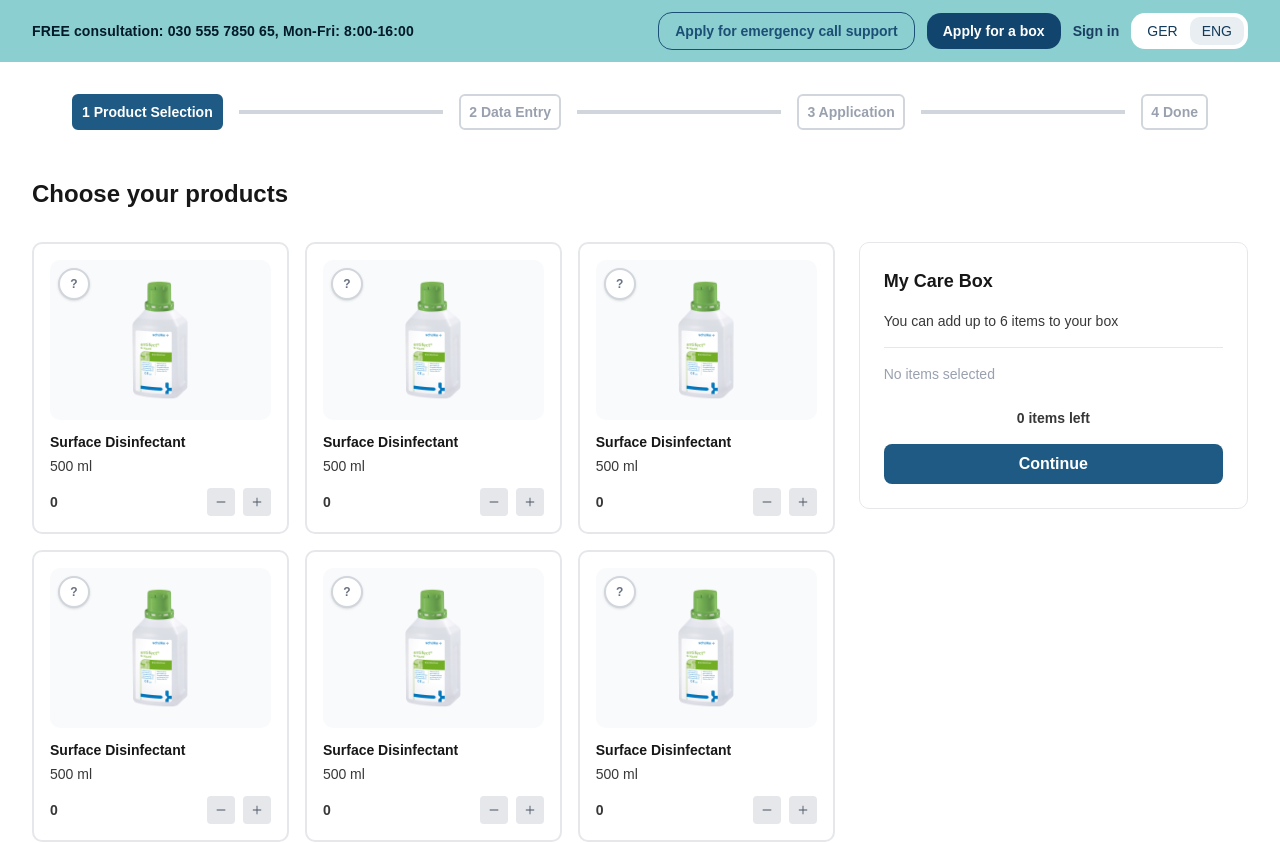
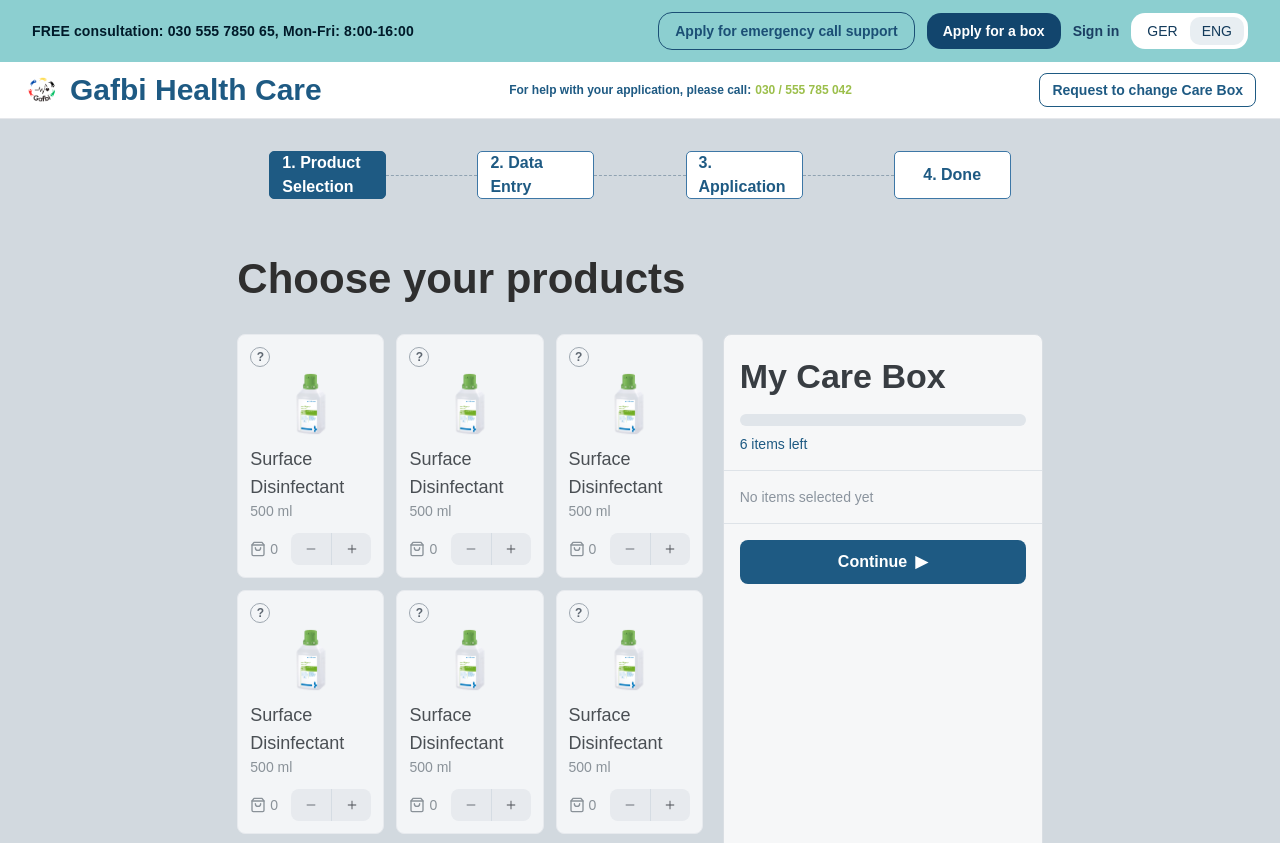
Before and after one commit to Rahul-Mallik-CSE/Gafbi-Health-Care, a Next.js app: page /apply-box in a window 1280 px wide. Shown: the top 843 px of the page. Built offline with nearby package versions, Linux system fonts and the light colour scheme; a web font is replaced by a local one.

Commit message:
feat: enhance ApplyBox components with improved UI, added icons, and optimized state management

```diff
--- a/src/components/ApplyBoxComponents/ApplyBoxStepper.tsx
+++ b/src/components/ApplyBoxComponents/ApplyBoxStepper.tsx
@@ -2,6 +2,7 @@
 
 "use client";
 
+import Image from "next/image";
 import React, { useState } from "react";
 import ProductSelectionStep from "./ProductSelectionStep";
 import DataEntryStep from "./DataEntryStep";
@@ -105,6 +106,7 @@ export default function ApplyBoxStepper() {
     if (updatedData) {
       setFormData((prev) => ({ ...prev, ...updatedData }));
     }
+
     if (currentStep < steps.length) {
       setCurrentStep(currentStep + 1);
     }
@@ -117,8 +119,13 @@ export default function ApplyBoxStepper() {
   };
 
   const handleComplete = () => {
-    // Handle completion
     console.log("Application completed with data:", formData);
+  };
+
+  const getStepState = (stepId: number) => {
+    if (currentStep > stepId) return "completed";
+    if (currentStep === stepId) return "active";
+    return "upcoming";
   };
 
   const renderStep = () => {
@@ -154,46 +161,72 @@ export default function ApplyBoxStepper() {
   };
 
   return (
-    <div className="min-h-screen w-full bg-background pb-8 sm:pb-12">
-      {/* Stepper */}
-      <div className="mx-auto w-full max-w-300 px-4 sm:px-6 lg:px-8">
-        <div className="mb-8 sm:mb-12 mt-6 sm:mt-8">
-          <div className="flex items-center justify-between">
-            {steps.map((step, index) => (
-              <React.Fragment key={step.id}>
-                <div className="flex flex-col items-center justify-center">
+    <div className="min-h-screen w-full bg-[#d2d9df] pb-8 sm:pb-12">
+      <header className="w-full border-b border-gray-200 bg-white">
+        <div className="mx-auto flex w-full max-w-full items-center justify-between gap-4 px-4 py-2.5 sm:px-6">
+          <div className="flex items-center gap-2.5">
+            <Image
+              src="/logo.png"
+              alt="Gafbi"
+              width={36}
+              height={36}
+              priority
+            />
+            <p className="text-[30px] font-semibold leading-none text-[#1e5a83]">
+              Gafbi Health Care
+            </p>
+          </div>
+          <p className="hidden text-center text-xs font-semibold text-[#1e5a83] md:block">
+            For help with your application, please call:
+            <span className="ml-1 text-[#9cbf4b]">030 / 555 785 042</span>
+          </p>
+          <button className="rounded-md border border-[#1e5a83] px-3 py-1.5 text-sm font-semibold text-[#1e5a83] transition-colors hover:bg-[#eaf3fa]">
+            Request to change Care Box
+          </button>
+        </div>
+      </header>
+
+      <div className="mx-auto w-full max-w-2/3 px-4 sm:px-6">
+        <div className="mb-8 mt-8 flex w-full items-center overflow-x-auto pb-2 sm:mb-10">
+          <div className="flex w-full items-center px-5 md:px-8">
+            {steps.map((step, index) => {
+              const stepState = getStepState(step.id);
+
+              return (
+                <React.Fragment key={step.id}>
                   <div
-                    className={`flex h-9  px-2 items-center justify-center rounded-sm border-2 transition-all duration-300 ${
-                      currentStep >= step.id
-                        ? "border-button-bg bg-button-bg text-white"
-                        : "border-gray-300 bg-white text-gray-400"
+                    className={`flex h-12 flex-1 items-center justify-center rounded-[5px] border px-3 text-base font-semibold transition-all ${
+                      stepState === "active"
+                        ? "border-[#1e5a83] bg-[#1e5a83] text-white"
+                        : "border-[#3d77a6] bg-white text-[#1e5a83]"
                     }`}
                   >
-                    {currentStep > step.id ? (
-                      <span className="text-base sm:text-lg">✓</span>
-                    ) : (
-                      <span className="text-xs  sm:text-sm font-semibold">
-                        {step.id} {step.label}
+                    <span>
+                      {step.id}. {step.label}
+                    </span>
+                    {stepState === "completed" && (
+                      <span className="ml-2 text-lg leading-none text-[#22b45e]">
+                        ✓
                       </span>
                     )}
                   </div>
-                </div>
-                {index < steps.length - 1 && (
-                  <div
-                    className={`h-1 flex-1 mx-2 sm:mx-4 transition-all duration-300 ${
-                      currentStep > step.id ? "bg-button-bg" : "bg-gray-300"
-                    }`}
-                  />
-                )}
-              </React.Fragment>
-            ))}
+                  {index < steps.length - 1 && (
+                    <div className="h-px flex-1 border-t border-dashed border-[#8fa2b1]" />
+                  )}
+                </React.Fragment>
+              );
+            })}
           </div>
         </div>
+
+        <div className="mx-auto w-full">{renderStep()}</div>
       </div>
 
-      {/* Step Content */}
-      <div className="mx-auto w-full max-w-400 px-4 sm:px-6 lg:px-8">
-        {renderStep()}
+      <div className="mx-auto mt-6 block w-full max-w-295 px-4 md:hidden">
+        <p className="text-center text-xs font-semibold text-[#1e5a83]">
+          For help with your application, please call:
+          <span className="ml-1 text-[#9cbf4b]">030 / 555 785 042</span>
+        </p>
       </div>
     </div>
   );
--- a/src/components/ApplyBoxComponents/ProductSelectionStep.tsx
+++ b/src/components/ApplyBoxComponents/ProductSelectionStep.tsx
@@ -2,9 +2,13 @@
 
 "use client";
 
-import React, { useState } from "react";
+import React, { useMemo, useState } from "react";
 import Image from "next/image";
 import { AiOutlineMinus, AiOutlinePlus } from "react-icons/ai";
+import { LuShoppingBag } from "react-icons/lu";
+import { PiTrashSimple } from "react-icons/pi";
+
+const MAX_ITEMS = 6;
 
 const products = [
   {
@@ -63,6 +67,20 @@ const products = [
     price: 12.99,
     image: "/antifect.png",
   },
+  {
+    id: "9",
+    name: "Surface Disinfectant",
+    volume: "500 ml",
+    price: 12.99,
+    image: "/antifect.png",
+  },
+  {
+    id: "10",
+    name: "Surface Disinfectant",
+    volume: "500 ml",
+    price: 12.99,
+    image: "/antifect.png",
+  },
 ];
 
 interface ProductSelectionStepProps {
@@ -85,31 +103,62 @@ export default function ProductSelectionStep({
     data.length > 0 ? data : [],
   );
 
-  const updateProductQuantity = (productId: string, quantity: number) => {
-    if (quantity === 0) {
-      setSelectedProducts((prev) => prev.filter((p) => p.id !== productId));
+  const totalItems = selectedProducts.reduce((sum, p) => sum + p.quantity, 0);
+  const itemsLeft = Math.max(0, MAX_ITEMS - totalItems);
+
+  const selectedProductsWithImages = useMemo(() => {
+    return selectedProducts.map((selectedProduct) => ({
+      ...selectedProduct,
+      image:
+        products.find((product) => product.id === selectedProduct.id)?.image ||
+        "/antifect.png",
+    }));
+  }, [selectedProducts]);
+
+  const updateProductQuantity = (productId: string, nextQuantity: number) => {
+    if (nextQuantity < 0) return;
+
+    const existing = selectedProducts.find(
+      (product) => product.id === productId,
+    );
+    const currentQty = existing?.quantity || 0;
+    const projectedTotal = totalItems - currentQty + nextQuantity;
+
+    if (projectedTotal > MAX_ITEMS) {
       return;
     }
 
-    const existing = selectedProducts.find((p) => p.id === productId);
-    const product = products.find((p) => p.id === productId);
+    if (nextQuantity === 0) {
+      setSelectedProducts((prev) =>
+        prev.filter((product) => product.id !== productId),
+      );
+      return;
+    }
+
+    const sourceProduct = products.find((product) => product.id === productId);
+    if (!sourceProduct) return;
 
     if (existing) {
       setSelectedProducts((prev) =>
-        prev.map((p) => (p.id === productId ? { ...p, quantity } : p)),
+        prev.map((product) =>
+          product.id === productId
+            ? { ...product, quantity: nextQuantity }
+            : product,
+        ),
       );
-    } else if (product) {
+      return;
+    }
+
     setSelectedProducts((prev) => [
       ...prev,
       {
-          id: product.id,
-          name: product.name,
-          volume: product.volume,
-          quantity,
-          price: product.price,
+        id: sourceProduct.id,
+        name: sourceProduct.name,
+        volume: sourceProduct.volume,
+        quantity: nextQuantity,
+        price: sourceProduct.price,
       },
     ]);
-    }
   };
 
   const handleContinue = () => {
@@ -117,64 +166,62 @@ export default function ProductSelectionStep({
       alert("Please select at least one product");
       return;
     }
+
     onNext({ selectedProducts });
   };
 
-  const totalItems = selectedProducts.reduce((sum, p) => sum + p.quantity, 0);
-
   return (
     <div className="w-full">
-      <h2 className="mb-6 sm:mb-8 text-lg sm:text-2xl font-bold text-primary">
+      <h2 className="mb-6 text-[42px] font-bold text-[#2f2f2f]">
         Choose your products
       </h2>
 
-      <div className="grid gap-4 sm:gap-6 grid-cols-1 sm:grid-cols-2 lg:grid-cols-3 mb-6 sm:mb-8">
-        {/* Products Grid */}
-        <div className="lg:col-span-2">
-          <div className="grid gap-3 sm:gap-4 grid-cols-2 sm:grid-cols-3">
+      <div className="grid gap-5 lg:grid-cols-[1fr_320px]">
+        <div className="grid grid-cols-1 gap-3 sm:grid-cols-2 lg:grid-cols-3">
           {products.map((product) => {
             const selected = selectedProducts.find(
-                (p) => p.id === product.id,
+              (item) => item.id === product.id,
             );
             const quantity = selected?.quantity || 0;
+            const disableAdd = quantity === 0 && itemsLeft === 0;
 
             return (
               <div
                 key={product.id}
-                  className={`rounded-lg border-2 p-3 sm:p-4 transition-all ${
+                className={`rounded-md border bg-[#f3f5f7] p-3 ${
                   quantity > 0
-                      ? "border-button-bg bg-white shadow-md"
-                      : "border-gray-200 bg-white"
+                    ? "border-2 border-[#2f73b4]"
+                    : "border border-[#e7eaee]"
                 }`}
               >
-                  {/* Product Image with Question Mark */}
-                  <div className="relative mb-3 flex h-32 sm:h-40 items-center justify-center rounded-lg bg-gray-50">
+                <div className="mb-1 flex items-start justify-between">
+                  <span className="inline-flex h-5 w-5 items-center justify-center rounded-full border border-[#9ea7b0] text-xs font-semibold text-[#5f6872]">
+                    ?
+                  </span>
+                </div>
+
+                <div className="mb-2 flex justify-center">
                   <Image
                     src={product.image}
                     alt={product.name}
-                      width={80}
-                      height={120}
-                      className="h-24 sm:h-32 w-auto object-contain"
+                    width={66}
+                    height={90}
+                    className="h-16.5 w-auto object-contain"
                   />
-                    {/* Question Mark Badge */}
-                    <div className="absolute top-2 left-2 flex h-8 w-8 items-center justify-center rounded-full bg-white border-2 border-gray-300 text-center shadow-sm">
-                      <span className="text-xs font-semibold text-gray-500">
-                        ?
-                      </span>
                 </div>
-                  </div>
-                  <h3 className="mb-1 text-xs sm:text-sm font-semibold text-primary">
+
+                <p className="text-lg font-medium text-[#4a4f54]">
                   {product.name}
-                  </h3>
-                  <p className="mb-3 text-xs sm:text-sm text-secondary">
-                    {product.volume}
                 </p>
+                <p className="mb-3 text-sm text-[#8a9299]">{product.volume}</p>
 
                 <div className="flex items-center justify-between">
-                    <span className="text-xs sm:text-sm font-semibold text-secondary">
+                  <span className="flex items-center gap-1 text-sm text-[#8a9299]">
+                    <LuShoppingBag className="text-base" />
                     {quantity}
                   </span>
-                    <div className="flex gap-1 sm:gap-2">
+
+                  <div className="flex items-center overflow-hidden rounded-md bg-[#e7eaee]">
                     <button
                       onClick={() =>
                         updateProductQuantity(
@@ -182,7 +229,7 @@ export default function ProductSelectionStep({
                           Math.max(0, quantity - 1),
                         )
                       }
-                        className="flex cursor-pointer h-6 w-6 sm:h-7 sm:w-7 items-center justify-center rounded bg-gray-200 text-gray-600 hover:bg-gray-300 transition-colors"
+                      className="flex h-8 w-10 cursor-pointer items-center justify-center text-[#6d737a] transition-colors hover:bg-[#d8dde2]"
                     >
                       <AiOutlineMinus className="text-xs" />
                     </button>
@@ -190,7 +237,8 @@ export default function ProductSelectionStep({
                       onClick={() =>
                         updateProductQuantity(product.id, quantity + 1)
                       }
-                        className="flex cursor-pointer h-6 w-6 sm:h-7 sm:w-7 items-center justify-center rounded bg-gray-200 text-gray-600 hover:bg-gray-300 transition-colors"
+                      disabled={disableAdd}
+                      className="flex h-8 w-10 cursor-pointer items-center justify-center border-l border-[#d5dce3] text-[#4a4f54] transition-colors hover:bg-[#d8dde2] disabled:cursor-not-allowed disabled:opacity-40"
                     >
                       <AiOutlinePlus className="text-xs" />
                     </button>
@@ -200,39 +248,49 @@ export default function ProductSelectionStep({
             );
           })}
         </div>
-        </div>
 
-        {/* My Care Box Summary */}
-        <div className="lg:col-span-1">
-          <div className="sticky top-4 rounded-lg border border-gray-200 bg-white p-4 sm:p-6">
-            <h3 className="mb-4 text-base sm:text-lg font-bold text-primary">
+        <aside className="rounded-md border border-[#d9dee3] bg-[#f6f7f8]">
+          <div className="border-b border-[#dee3e8] px-4 py-4">
+            <h3 className="text-[34px] font-bold text-[#383d42]">
               My Care Box
             </h3>
-            <div className="mb-4 pb-4 border-b border-gray-200">
-              <p className="text-xs sm:text-sm text-secondary">
-                You can add up to 6 items to your box
+            <div className="mt-3 h-3 overflow-hidden rounded-full bg-[#e0e5ea]">
+              <div
+                className="h-full bg-[#1e5a83] transition-all"
+                style={{ width: `${(totalItems / MAX_ITEMS) * 100}%` }}
+              />
+            </div>
+            <p className="mt-2 text-sm font-medium text-[#1e5a83]">
+              {itemsLeft} items left
             </p>
           </div>
 
-            <div className="mb-6 space-y-2 max-h-64 overflow-y-auto">
-              {selectedProducts.length === 0 ? (
-                <p className="text-xs sm:text-sm text-gray-400">
-                  No items selected
+          <div className="max-h-90 space-y-3 overflow-y-auto px-4 py-4">
+            {selectedProductsWithImages.length === 0 ? (
+              <p className="text-sm text-[#8b949e]">No items selected yet</p>
+            ) : (
+              selectedProductsWithImages.map((product) => (
+                <div key={product.id} className="flex items-center gap-3">
+                  <Image
+                    src={product.image}
+                    alt={product.name}
+                    width={36}
+                    height={48}
+                    className="h-12 w-auto object-contain"
+                  />
+
+                  <div className="min-w-0 flex-1">
+                    <p className="truncate text-sm font-medium text-[#3f444a]">
+                      {product.name}
                     </p>
-              ) : (
-                selectedProducts.map((product) => (
-                  <div
-                    key={product.id}
-                    className="flex items-center justify-between text-xs sm:text-sm"
-                  >
-                    <div className="flex-1">
-                      <p className="font-medium text-primary">{product.name}</p>
-                      <p className="text-gray-400">{product.volume}</p>
+                    <p className="text-xs text-[#9aa2aa]">{product.volume}</p>
                   </div>
-                    <div className="flex items-center gap-2 ml-2">
-                      <span className="font-semibold text-button-bg min-w-6">
+
+                  <span className="flex items-center gap-1 text-sm text-[#59616a]">
+                    <LuShoppingBag className="text-sm" />
                     {product.quantity}
                   </span>
+
                   <button
                     onClick={() =>
                       updateProductQuantity(
@@ -240,28 +298,37 @@ export default function ProductSelectionStep({
                         Math.max(0, product.quantity - 1),
                       )
                     }
-                        className="text-red-500 cursor-pointer hover:text-red-700"
+                    className="cursor-pointer text-[#ea4f58] transition-colors hover:text-[#cf3640]"
+                    title="Remove one"
                   >
-                        ✕
+                    <PiTrashSimple className="text-base" />
                   </button>
-                    </div>
+
+                  <button
+                    onClick={() =>
+                      updateProductQuantity(product.id, product.quantity + 1)
+                    }
+                    disabled={itemsLeft === 0}
+                    className="rounded bg-[#e7eaee] p-1.5 text-[#4a4f54] transition-colors hover:bg-[#d8dde2] disabled:cursor-not-allowed disabled:opacity-40"
+                    title="Add one"
+                  >
+                    <AiOutlinePlus className="text-xs" />
+                  </button>
                 </div>
               ))
             )}
           </div>
 
-            <div className="text-center text-xs sm:text-sm font-semibold text-secondary mb-4">
-              {totalItems} items left
-            </div>
-
+          <div className="border-t border-[#dee3e8] px-4 py-4">
             <button
               onClick={handleContinue}
-              className="w-full cursor-pointer rounded-md bg-button-bg py-1 sm:py-2 text-sm sm:text-base font-semibold text-white hover:opacity-90 transition-opacity"
+              className="ml-auto flex w-full items-center cursor-pointer justify-center gap-2 rounded-md bg-[#1e5a83] px-4 py-2.5 text-base font-semibold text-white transition-opacity hover:opacity-90"
             >
               Continue
+              <span className="text-base">▶</span>
             </button>
           </div>
-        </div>
+        </aside>
       </div>
     </div>
   );
```
Also changed, not shown: src/components/ApplyBoxComponents/ApplicationStep.tsx (+38 -24 lines), src/components/ApplyBoxComponents/DataEntryStep.tsx (+26 -14 lines), src/components/ApplyBoxComponents/DoneStep.tsx (+5 -5 lines). Lines whose indentation alone changed are shown as unchanged.
